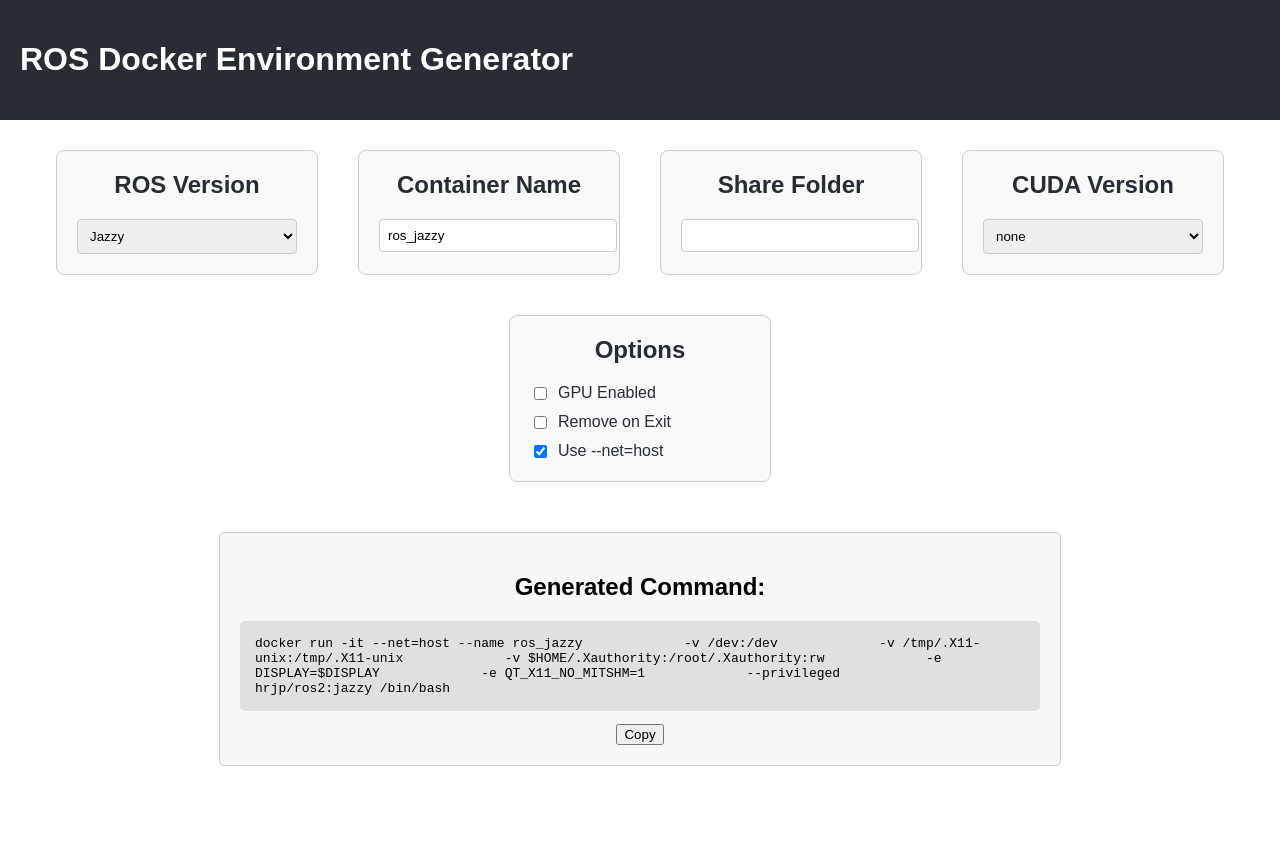
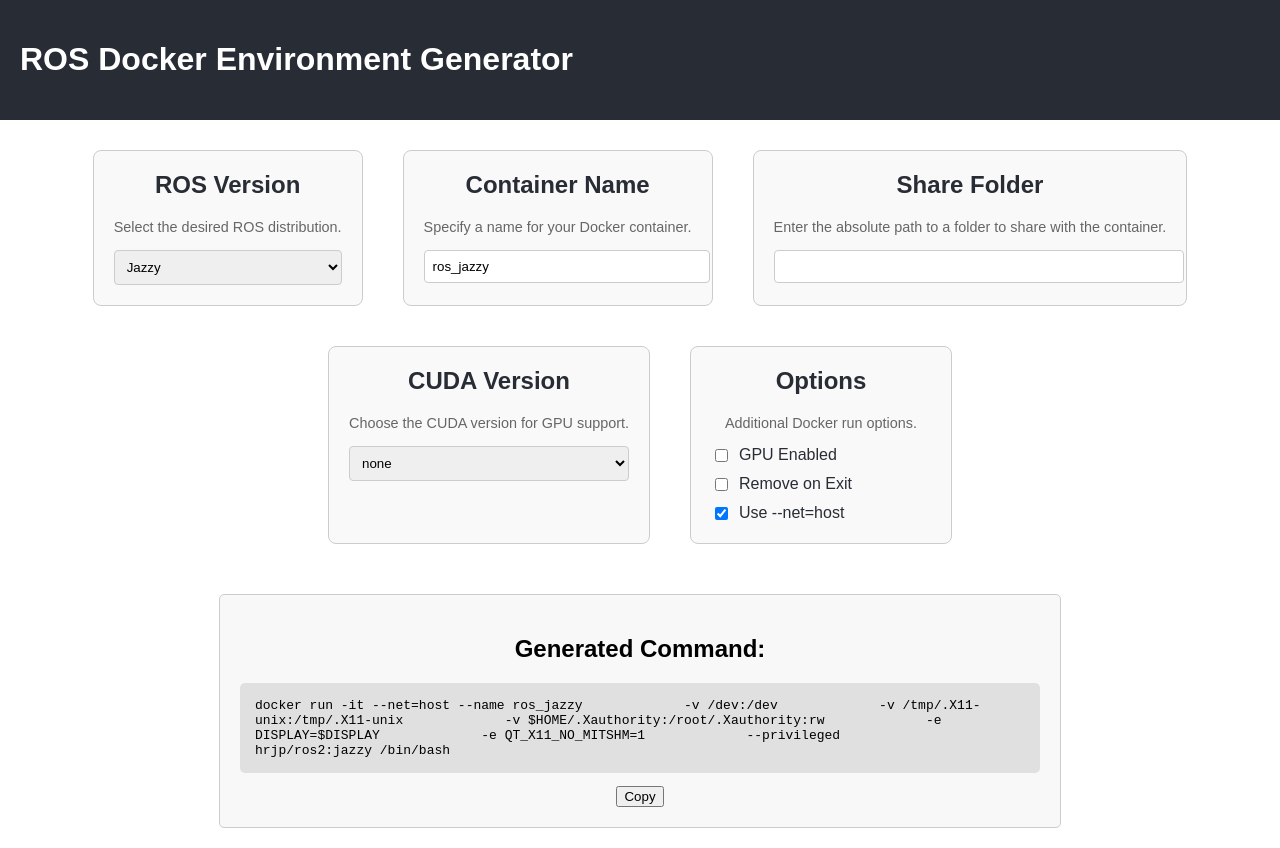
Before and after one commit to hrjp/oneline_rosenv, a React (Create React App) app: page / in a window 1280 px wide. Before the commit the page ends 800 px from the top, so only its background shows below. Built offline with nearby package versions, Linux system fonts and the light colour scheme.

Commit message:
feat: Add descriptions to input fields

```diff
--- a/src/App.css
+++ b/src/App.css
@@ -1,3 +1,4 @@
+
 .App {
   text-align: center;
   font-family: sans-serif;
@@ -32,6 +33,12 @@
 
 .selector h2 {
   margin-top: 0;
+}
+
+.selector .description {
+  font-size: 0.9em;
+  color: #666;
+  margin-bottom: 15px;
 }
 
 .options {
--- a/src/App.js
+++ b/src/App.js
@@ -1,3 +1,5 @@
+
+
 import React, { useState, useEffect } from 'react';
 import './App.css';
 
@@ -64,6 +66,7 @@
       <div className="selector-container">
         <div className="selector">
           <h2>ROS Version</h2>
+          <p className="description">Select the desired ROS distribution.</p>
           <select value={rosVersion} onChange={(e) => setRosVersion(e.target.value)}>
             {rosOptions.map(option => (
               <option key={option} value={option}>{option}</option>
@@ -72,14 +75,17 @@
         </div>
         <div className="selector">
           <h2>Container Name</h2>
+          <p className="description">Specify a name for your Docker container.</p>
           <input type="text" value={containerName} onChange={(e) => setContainerName(e.target.value)} disabled={remove} />
         </div>
         <div className="selector">
           <h2>Share Folder</h2>
+          <p className="description">Enter the absolute path to a folder to share with the container.</p>
           <input type="text" value={shareFolder} onChange={(e) => setShareFolder(e.target.value)} />
         </div>
         <div className="selector">
           <h2>CUDA Version</h2>
+          <p className="description">Choose the CUDA version for GPU support.</p>
           <select value={cudaVersion} onChange={(e) => setCudaVersion(e.target.value)}>
             {cudaOptions.map(option => (
               <option key={option} value={option}>{option}</option>
@@ -88,6 +94,7 @@
         </div>
         <div className="selector">
           <h2>Options</h2>
+          <p className="description">Additional Docker run options.</p>
           <div className="options">
             <label>
               <input type="checkbox" checked={gpu} onChange={() => setGpu(!gpu)} />
```
